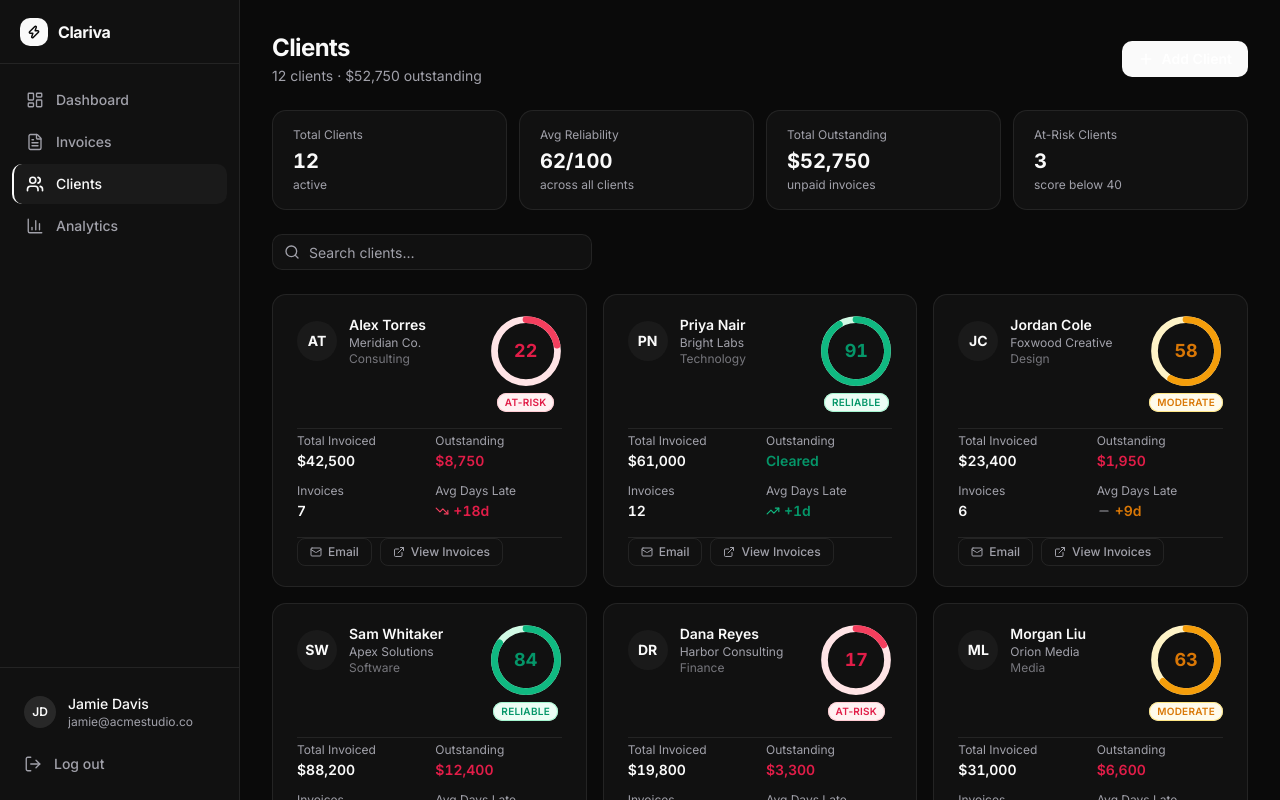
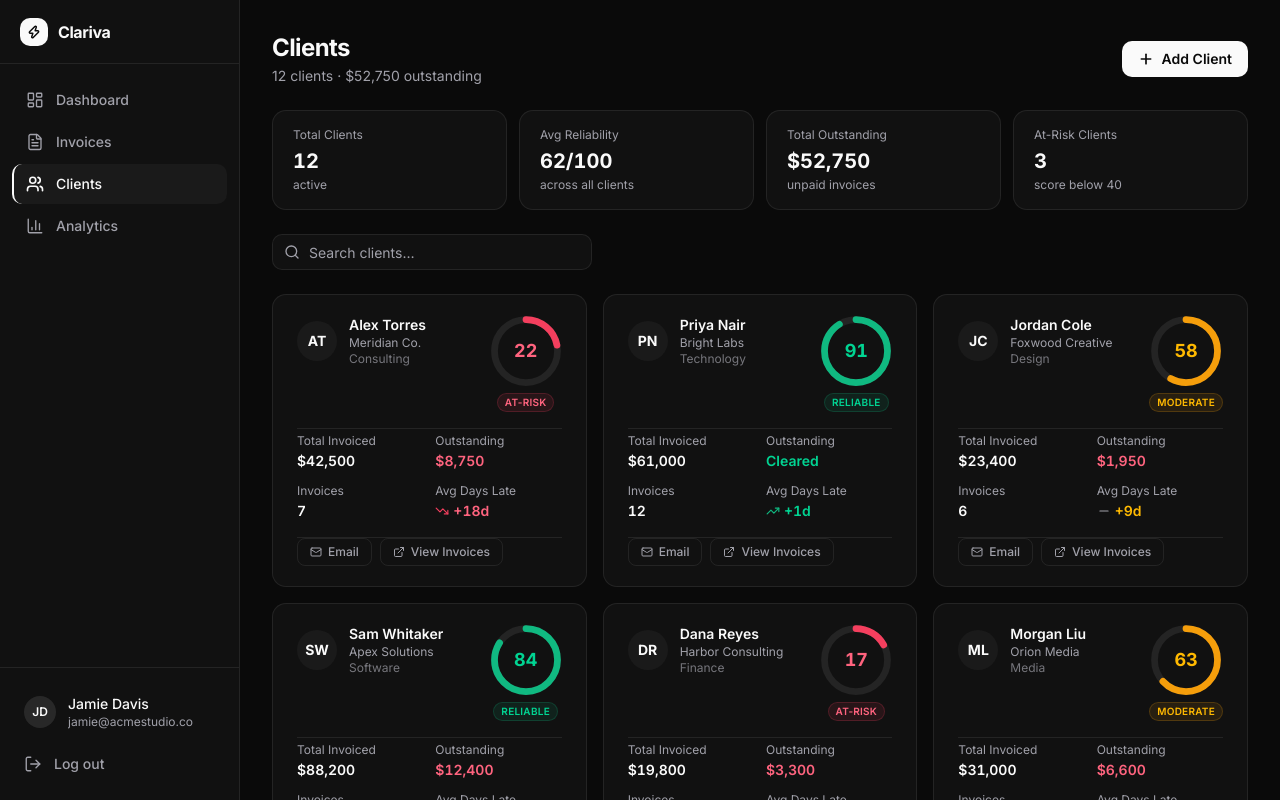
Before and after one commit to yaswanthme007/clariva, a Next.js app: page /dashboard/clients in a window 1280 px wide. Built offline with nearby package versions, Linux system fonts and the light colour scheme.

Commit message:
feat: update color palette and styles across dashboard components

```diff
--- a/app/dashboard/analytics/page.tsx
+++ b/app/dashboard/analytics/page.tsx
@@ -240,7 +240,7 @@ export default function AnalyticsPage() {
                   ) : null
                 }
               />
-              <Legend iconType="plainline" wrapperStyle={{ fontSize: 12, paddingTop: 8 }} />
+              <Legend iconType="plainline" wrapperStyle={{ fontSize: 12, paddingTop: 8, color: "#9ca3af" }} />
               <Line type="monotone" dataKey="expected" name="Expected" stroke="#fafafa" strokeWidth={2.5} dot={{ r: 3 }} activeDot={{ r: 5 }} />
               <Line type="monotone" dataKey="actual" name="Actual" stroke="#10b981" strokeWidth={2.5} dot={{ r: 3 }} activeDot={{ r: 5 }} />
             </LineChart>
@@ -345,7 +345,7 @@ export default function AnalyticsPage() {
             </BarChart>
           </ResponsiveContainer>
           <p className="text-xs text-muted-foreground mt-4">
-            <span className="text-emerald-600 font-medium">Green</span> = on time · <span className="text-amber-600 font-medium">amber</span> = mild delay · <span className="text-rose-600 font-medium">red</span> = significant delay
+            <span className="text-emerald-400 font-medium">Green</span> = on time · <span className="text-amber-400 font-medium">amber</span> = mild delay · <span className="text-rose-400 font-medium">red</span> = significant delay
           </p>
         </ChartCard>
       </div>
--- a/app/dashboard/clients/[id]/page.tsx
+++ b/app/dashboard/clients/[id]/page.tsx
@@ -94,21 +94,21 @@ const fmt = (n: number) =>
   n.toLocaleString("en-US", { style: "currency", currency: "USD", minimumFractionDigits: 0, maximumFractionDigits: 0 })
 
 function scoreStyle(score: number) {
-  if (score >= 70) return { stroke: "#10b981", track: "#d1fae5", label: "Reliable", textCls: "text-emerald-600", bgCls: "bg-emerald-50", ringCls: "ring-emerald-200" }
-  if (score >= 40) return { stroke: "#f59e0b", track: "#fef3c7", label: "Moderate", textCls: "text-amber-600",   bgCls: "bg-amber-50",   ringCls: "ring-amber-200" }
-  return                  { stroke: "#f43f5e", track: "#ffe4e6", label: "At-Risk",  textCls: "text-rose-600",    bgCls: "bg-rose-50",    ringCls: "ring-rose-200" }
+  if (score >= 70) return { stroke: "#10b981", track: "rgba(255,255,255,0.08)", label: "Reliable", textCls: "text-emerald-400", bgCls: "bg-emerald-500/10", ringCls: "ring-emerald-500/20" }
+  if (score >= 40) return { stroke: "#f59e0b", track: "rgba(255,255,255,0.08)", label: "Moderate", textCls: "text-amber-400",   bgCls: "bg-amber-500/10",   ringCls: "ring-amber-500/20" }
+  return                  { stroke: "#f43f5e", track: "rgba(255,255,255,0.08)", label: "At-Risk",  textCls: "text-rose-400",    bgCls: "bg-rose-500/10",    ringCls: "ring-rose-500/20" }
 }
 
 const STATUS_STYLE: Record<ClientInvoice["status"], string> = {
-  Paid:    "text-emerald-600 bg-emerald-50 ring-emerald-200",
-  Pending: "text-amber-600 bg-amber-50 ring-amber-200",
-  Overdue: "text-rose-600 bg-rose-50 ring-rose-200",
+  Paid:    "text-emerald-400 bg-emerald-500/10 ring-emerald-500/20",
+  Pending: "text-amber-400 bg-amber-500/10 ring-amber-500/20",
+  Overdue: "text-rose-400 bg-rose-500/10 ring-rose-500/20",
 }
 
 const RISK_STYLE: Record<ClientInvoice["risk"], string> = {
-  Low:    "text-emerald-600 bg-emerald-50 ring-emerald-200",
-  Medium: "text-amber-600 bg-amber-50 ring-amber-200",
-  High:   "text-rose-600 bg-rose-50 ring-rose-200",
+  Low:    "text-emerald-400 bg-emerald-500/10 ring-emerald-500/20",
+  Medium: "text-amber-400 bg-amber-500/10 ring-amber-500/20",
+  High:   "text-rose-400 bg-rose-500/10 ring-rose-500/20",
 }
 
 const TREND_ICON = {
@@ -204,7 +204,7 @@ export default function ClientDetailPage({ params }: { params: Promise<{ id: str
           </div>
           <a
             href={`mailto:${client.email}`}
-            className="flex items-center gap-2 h-9 px-4 rounded-lg bg-primary text-white text-sm font-semibold transition-all hover:bg-indigo-700 active:scale-[0.98] w-fit"
+            className="flex items-center gap-2 h-9 px-4 rounded-lg bg-primary text-primary-foreground text-sm font-semibold transition-all hover:bg-gray-100 active:scale-[0.98] w-fit"
           >
             <Mail className="w-4 h-4" />
             Email Client
@@ -237,14 +237,14 @@ export default function ClientDetailPage({ params }: { params: Promise<{ id: str
           </div>
           <div className="bg-card rounded-xl px-6 py-5 flex flex-col justify-center" style={{ border: "1px solid var(--border)" }}>
             <p className="text-xs text-muted-foreground mb-1">Outstanding</p>
-            <p className={`text-3xl font-bold tabular-nums ${client.outstanding > 0 ? "text-rose-600" : "text-emerald-600"}`}>
+            <p className={`text-3xl font-bold tabular-nums ${client.outstanding > 0 ? "text-rose-400" : "text-emerald-400"}`}>
               {client.outstanding > 0 ? fmt(client.outstanding) : "Cleared"}
             </p>
             <p className="text-xs text-muted-foreground mt-2">across open invoices</p>
           </div>
           <div className="bg-card rounded-xl px-6 py-5 flex flex-col justify-center" style={{ border: "1px solid var(--border)" }}>
             <p className="text-xs text-muted-foreground mb-1">On-Time Rate</p>
-            <p className="text-3xl font-bold text-emerald-600 tabular-nums">87%</p>
+            <p className="text-3xl font-bold text-emerald-400 tabular-nums">87%</p>
             <p className="text-xs text-muted-foreground mt-2">13 of 15 paid on time</p>
           </div>
         </div>
@@ -270,7 +270,7 @@ export default function ClientDetailPage({ params }: { params: Promise<{ id: str
           </BarChart>
         </ResponsiveContainer>
         <p className="text-xs text-muted-foreground mt-4">
-          Color reflects speed: <span className="text-emerald-600 font-medium">green ≤7d</span> · <span className="text-amber-600 font-medium">amber 8–10d</span> · <span className="text-rose-600 font-medium">red &gt;10d</span>
+          Color reflects speed: <span className="text-emerald-400 font-medium">green ≤7d</span> · <span className="text-amber-400 font-medium">amber 8–10d</span> · <span className="text-rose-400 font-medium">red &gt;10d</span>
         </p>
       </div>
 
@@ -283,7 +283,7 @@ export default function ClientDetailPage({ params }: { params: Promise<{ id: str
             placeholder="Search invoice #…"
             value={search}
             onChange={e => setSearch(e.target.value)}
-            className="h-9 px-3 rounded-lg text-sm bg-background text-foreground placeholder:text-muted-foreground focus:outline-none focus:ring-2 focus:ring-primary/30 transition-shadow w-full sm:w-56"
+            className="h-9 px-3 rounded-lg text-sm bg-background text-foreground placeholder:text-muted-foreground focus:outline-none focus:ring-2 focus:ring-white/20 transition-shadow w-full sm:w-56"
             style={{ border: "1px solid var(--border)" }}
           />
         </div>
--- a/app/dashboard/clients/page.tsx
+++ b/app/dashboard/clients/page.tsx
@@ -87,19 +87,19 @@ const fmt = (n: number) =>
 
 function scoreStyle(score: number) {
   if (score >= 70) return {
-    stroke: "#10b981", trackStroke: "#d1fae5",
-    label: "Reliable",  textCls: "text-emerald-600",
-    bgCls: "bg-emerald-50", ringCls: "ring-emerald-200",
+    stroke: "#10b981", trackStroke: "rgba(255,255,255,0.08)",
+    label: "Reliable",  textCls: "text-emerald-400",
+    bgCls: "bg-emerald-500/10", ringCls: "ring-emerald-500/20",
   }
   if (score >= 40) return {
-    stroke: "#f59e0b", trackStroke: "#fef3c7",
-    label: "Moderate",  textCls: "text-amber-600",
-    bgCls: "bg-amber-50", ringCls: "ring-amber-200",
+    stroke: "#f59e0b", trackStroke: "rgba(255,255,255,0.08)",
+    label: "Moderate",  textCls: "text-amber-400",
+    bgCls: "bg-amber-500/10", ringCls: "ring-amber-500/20",
   }
   return {
-    stroke: "#f43f5e", trackStroke: "#ffe4e6",
-    label: "At-Risk",   textCls: "text-rose-600",
-    bgCls: "bg-rose-50", ringCls: "ring-rose-200",
+    stroke: "#f43f5e", trackStroke: "rgba(255,255,255,0.08)",
+    label: "At-Risk",   textCls: "text-rose-400",
+    bgCls: "bg-rose-500/10", ringCls: "ring-rose-500/20",
   }
 }
 
@@ -170,7 +170,7 @@ export default function ClientsPage() {
         </div>
         <button
           onClick={() => setAddOpen(v => !v)}
-          className="flex items-center gap-2 h-9 px-4 rounded-lg bg-primary text-white text-sm font-semibold transition-all hover:bg-indigo-700 active:scale-[0.98]"
+          className="flex items-center gap-2 h-9 px-4 rounded-lg bg-primary text-primary-foreground text-sm font-semibold transition-all hover:bg-gray-100 active:scale-[0.98]"
         >
           <Plus className="w-4 h-4" strokeWidth={2.5} />
           <span className="hidden sm:inline">Add Client</span>
@@ -202,7 +202,7 @@ export default function ClientsPage() {
           placeholder="Search clients…"
           value={search}
           onChange={e => setSearch(e.target.value)}
-          className="w-full h-9 pl-9 pr-3 rounded-lg text-sm bg-card text-foreground placeholder:text-muted-foreground focus:outline-none focus:ring-2 focus:ring-primary/30 transition-shadow"
+          className="w-full h-9 pl-9 pr-3 rounded-lg text-sm bg-card text-foreground placeholder:text-muted-foreground focus:outline-none focus:ring-2 focus:ring-white/20 transition-shadow"
           style={{ border: "1px solid var(--border)" }}
         />
       </div>
@@ -224,14 +224,14 @@ export default function ClientsPage() {
                 <input
                   type="text"
                   placeholder={f.placeholder}
-                  className="w-full h-9 px-3 rounded-lg text-sm bg-background text-foreground placeholder:text-muted-foreground focus:outline-none focus:ring-2 focus:ring-primary/30 transition-shadow"
+                  className="w-full h-9 px-3 rounded-lg text-sm bg-background text-foreground placeholder:text-muted-foreground focus:outline-none focus:ring-2 focus:ring-white/20 transition-shadow"
                   style={{ border: "1px solid var(--border)" }}
                 />
               </div>
             ))}
           </div>
           <div className="flex items-center gap-2 mt-5">
-            <button className="h-9 px-4 rounded-lg text-sm font-semibold bg-primary text-white hover:bg-indigo-700 transition-colors">
+            <button className="h-9 px-4 rounded-lg text-sm font-semibold bg-primary text-primary-foreground hover:bg-gray-100 transition-colors">
               Save Client
             </button>
             <button
@@ -285,7 +285,7 @@ export default function ClientsPage() {
                   </div>
                   <div>
                     <p className="text-xs text-muted-foreground mb-0.5">Outstanding</p>
-                    <p className={`text-sm font-semibold tabular-nums ${client.outstanding > 0 ? "text-rose-600" : "text-emerald-600"}`}>
+                    <p className={`text-sm font-semibold tabular-nums ${client.outstanding > 0 ? "text-rose-400" : "text-emerald-400"}`}>
                       {client.outstanding > 0 ? fmt(client.outstanding) : "Cleared"}
                     </p>
                   </div>
@@ -297,7 +297,7 @@ export default function ClientsPage() {
                     <p className="text-xs text-muted-foreground mb-0.5">Avg Days Late</p>
                     <div className="flex items-center gap-1">
                       {TREND_ICON[client.trend]}
-                      <p className={`text-sm font-semibold tabular-nums ${client.avgDaysLate > 10 ? "text-rose-600" : client.avgDaysLate > 4 ? "text-amber-600" : "text-emerald-600"}`}>
+                      <p className={`text-sm font-semibold tabular-nums ${client.avgDaysLate > 10 ? "text-rose-400" : client.avgDaysLate > 4 ? "text-amber-400" : "text-emerald-400"}`}>
                         {client.avgDaysLate === 0 ? "On time" : `+${client.avgDaysLate}d`}
                       </p>
                     </div>
```
